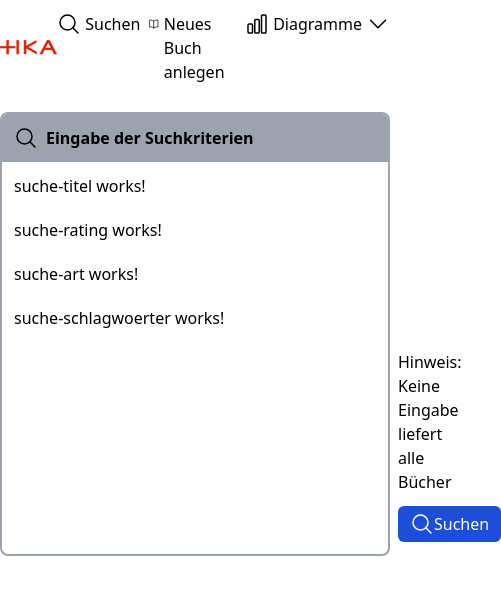
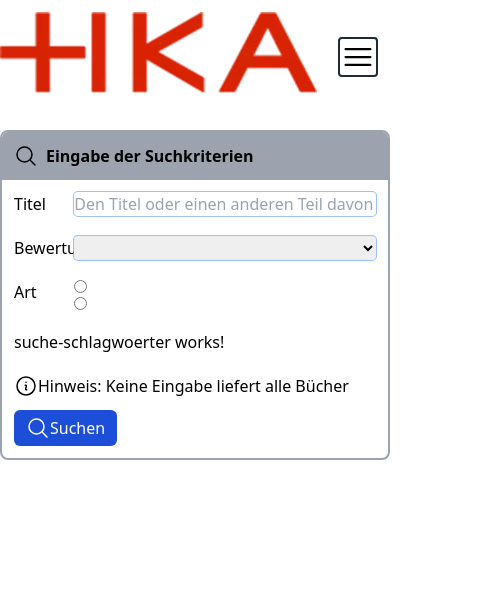
Before and after one commit to niroe22/Seminar, an Angular app: page /suche in a window 390 px wide. Shown: the top 594 px of the page, 501 px wide, since content can reach past the window. Built offline with nearby package versions, Linux system fonts and the light colour scheme.

Commit message:
New Tailwind app

```diff
--- a/package.json
+++ b/package.json
@@ -18,6 +18,7 @@
     "@angular/platform-browser": "^17.3.0",
     "@angular/platform-browser-dynamic": "^17.3.0",
     "@angular/router": "^17.3.0",
+    "loglevel": "^1.9.1",
     "rxjs": "~7.8.0",
     "tslib": "^2.3.0",
     "zone.js": "~0.14.3"
@@ -35,6 +36,8 @@
     "karma-jasmine": "~5.1.0",
     "karma-jasmine-html-reporter": "~2.1.0",
     "postcss": "^8.4.38",
+    "prettier": "^3.2.5",
+    "prettier-plugin-tailwindcss": "^0.5.14",
     "tailwindcss": "^3.4.3",
     "typescript": "~5.4.2"
   }
--- a/src/app/app.routes.ts
+++ b/src/app/app.routes.ts
@@ -5,5 +5,4 @@ import {SucheComponent} from "./suche/suche.component";
 export const routes: Routes = [
   {'path': '', component:HomeComponent},
   {'path': 'suche', component:SucheComponent},
-  {'path': '', component:HomeComponent},
 ];
--- a/src/app/layout/header/header.component.html
+++ b/src/app/layout/header/header.component.html
@@ -1,4 +1,16 @@
-<div class="pt-3 flex justify-items-center items-center">
+<nav class="pt-3 flex md:justify-start items-center md:gap-7 justify-between w-[97%]">
   <app-logo></app-logo>
-  <app-nav></app-nav>
-</div>
+  <app-nav
+    class=" nav-links md:static absolute bg-white md:min-h-fit min-h-[60vh] left-0 {{menu}} top-[-100%] md:w-auto w-full flex items-center px-3">
+  </app-nav>
+  <svg (click)="toggleMenu()"
+       class="w-10 h-10 border-gray-800 border-2 rounded cursor-pointer md:hidden"
+       fill="none"
+       stroke="currentColor"
+       stroke-width="1.5"
+       viewBox="0 0 24 24"
+       xmlns="http://www.w3.org/2000/svg">
+    <path d="M3.75 6.75h16.5M3.75 12h16.5m-16.5 5.25h16.5" stroke-linecap="round" stroke-linejoin="round" />
+  </svg>
+
+</nav>
--- a/src/app/layout/header/header.component.ts
+++ b/src/app/layout/header/header.component.ts
@@ -1,17 +1,26 @@
-import { Component } from '@angular/core';
-import {LogoComponent} from "./logo/logo.component";
-import {NavComponent} from "./nav/nav.component";
+import { Component } from "@angular/core";
+import { LogoComponent } from "./logo/logo.component";
+import { NavComponent } from "./nav/nav.component";
 
 @Component({
-  selector: 'app-header',
+  selector: "app-header",
   standalone: true,
   imports: [
     LogoComponent,
     NavComponent
   ],
-  templateUrl: './header.component.html',
-  styleUrl: './header.component.css'
+  templateUrl: "./header.component.html",
+  styleUrl: "./header.component.css"
 })
 export class HeaderComponent {
+  menu: string = "top[-100%]";
+
+  toggleMenu() {
+    if (this.menu === "top[-100%]") {
+      this.menu = "top[10%]";
+    } else {
+      this.menu = "top[-100%]";
+    }
+  }
 
 }
--- a/src/app/layout/header/nav/nav.component.html
+++ b/src/app/layout/header/nav/nav.component.html
@@ -1,34 +1,45 @@
-<ul class="flex flex-row gap-2">
-  <li>
+<ul class="flex md:flex-row flex-col md:items-center md:gap-2 gap-5">
+  <li class="hover:scale-105 active:text-gray-600">
     <a
       class="flex flex-row gap-1"
       routerLink="/suche"
       routerLinkActive="actice"
     >
-      <svg xmlns="http://www.w3.org/2000/svg" fill="none" viewBox="0 0 24 24" stroke-width="1.5" stroke="currentColor" class="w-6 h-6">
-        <path stroke-linecap="round" stroke-linejoin="round" d="m21 21-5.197-5.197m0 0A7.5 7.5 0 1 0 5.196 5.196a7.5 7.5 0 0 0 10.607 10.607Z" />
+      <svg class="w-6 h-6" fill="none" stroke="currentColor" stroke-width="1.5" viewBox="0 0 24 24"
+           xmlns="http://www.w3.org/2000/svg">
+        <path d="m21 21-5.197-5.197m0 0A7.5 7.5 0 1 0 5.196 5.196a7.5 7.5 0 0 0 10.607 10.607Z" stroke-linecap="round"
+              stroke-linejoin="round" />
       </svg>
       <span>Suchen</span>
     </a>
   </li>
-  <li>
+  <li class="hover:scale-105">
     <a class="flex flex-row gap-1"
        routerLink="/create"
     >
-      <svg xmlns="http://www.w3.org/2000/svg" fill="none" viewBox="0 0 24 24" stroke-width="1.5" stroke="currentColor" class="w-6 h-6">
-        <path stroke-linecap="round" stroke-linejoin="round" d="M12 6.042A8.967 8.967 0 0 0 6 3.75c-1.052 0-2.062.18-3 .512v14.25A8.987 8.987 0 0 1 6 18c2.305 0 4.408.867 6 2.292m0-14.25a8.966 8.966 0 0 1 6-2.292c1.052 0 2.062.18 3 .512v14.25A8.987 8.987 0 0 0 18 18a8.967 8.967 0 0 0-6 2.292m0-14.25v14.25" />
+      <svg class="w-6 h-6" fill="none" stroke="currentColor" stroke-width="1.5" viewBox="0 0 24 24"
+           xmlns="http://www.w3.org/2000/svg">
+        <path
+          d="M12 6.042A8.967 8.967 0 0 0 6 3.75c-1.052 0-2.062.18-3 .512v14.25A8.987 8.987 0 0 1 6 18c2.305 0 4.408.867 6 2.292m0-14.25a8.966 8.966 0 0 1 6-2.292c1.052 0 2.062.18 3 .512v14.25A8.987 8.987 0 0 0 18 18a8.967 8.967 0 0 0-6 2.292m0-14.25v14.25"
+          stroke-linecap="round"
+          stroke-linejoin="round" />
       </svg>
       <span>Neues Buch anlegen</span>
     </a>
   </li>
-  <li>
+  <li class="hover:scale-105">
     <a class="flex flex-row gap-1">
-      <svg xmlns="http://www.w3.org/2000/svg" fill="none" viewBox="0 0 24 24" stroke-width="1.5" stroke="currentColor" class="w-6 h-6">
-        <path stroke-linecap="round" stroke-linejoin="round" d="M3 13.125C3 12.504 3.504 12 4.125 12h2.25c.621 0 1.125.504 1.125 1.125v6.75C7.5 20.496 6.996 21 6.375 21h-2.25A1.125 1.125 0 0 1 3 19.875v-6.75ZM9.75 8.625c0-.621.504-1.125 1.125-1.125h2.25c.621 0 1.125.504 1.125 1.125v11.25c0 .621-.504 1.125-1.125 1.125h-2.25a1.125 1.125 0 0 1-1.125-1.125V8.625ZM16.5 4.125c0-.621.504-1.125 1.125-1.125h2.25C20.496 3 21 3.504 21 4.125v15.75c0 .621-.504 1.125-1.125 1.125h-2.25a1.125 1.125 0 0 1-1.125-1.125V4.125Z" />
+      <svg class="w-6 h-6" fill="none" stroke="currentColor" stroke-width="1.5" viewBox="0 0 24 24"
+           xmlns="http://www.w3.org/2000/svg">
+        <path
+          d="M3 13.125C3 12.504 3.504 12 4.125 12h2.25c.621 0 1.125.504 1.125 1.125v6.75C7.5 20.496 6.996 21 6.375 21h-2.25A1.125 1.125 0 0 1 3 19.875v-6.75ZM9.75 8.625c0-.621.504-1.125 1.125-1.125h2.25c.621 0 1.125.504 1.125 1.125v11.25c0 .621-.504 1.125-1.125 1.125h-2.25a1.125 1.125 0 0 1-1.125-1.125V8.625ZM16.5 4.125c0-.621.504-1.125 1.125-1.125h2.25C20.496 3 21 3.504 21 4.125v15.75c0 .621-.504 1.125-1.125 1.125h-2.25a1.125 1.125 0 0 1-1.125-1.125V4.125Z"
+          stroke-linecap="round"
+          stroke-linejoin="round" />
       </svg>
       <span>Diagramme</span>
-      <svg xmlns="http://www.w3.org/2000/svg" fill="none" viewBox="0 0 24 24" stroke-width="1.5" stroke="currentColor" class="w-6 h-6">
-        <path stroke-linecap="round" stroke-linejoin="round" d="m19.5 8.25-7.5 7.5-7.5-7.5" />
+      <svg class="w-6 h-6" fill="none" stroke="currentColor" stroke-width="1.5" viewBox="0 0 24 24"
+           xmlns="http://www.w3.org/2000/svg">
+        <path d="m19.5 8.25-7.5 7.5-7.5-7.5" stroke-linecap="round" stroke-linejoin="round" />
       </svg>
 
     </a>
--- a/src/app/suche/suche-art/suche-art.component.html
+++ b/src/app/suche/suche-art/suche-art.component.html
@@ -1 +1,10 @@
-<p>suche-art works!</p>
+<div class="grid grid-cols-6">
+  <label>Art</label>
+  <div class="flex flex-col col-span-5 items-start gap-1">
+    <input
+      type="radio"
+    >
+    <input
+      type="radio">
+  </div>
+</div>
--- a/src/app/suche/suche-rating/suche-rating.component.html
+++ b/src/app/suche/suche-rating/suche-rating.component.html
@@ -1 +1,19 @@
-<p>suche-rating works!</p>
+<div class="grid grid-cols-6">
+  <label>Bewertung</label>
+  <div class="col-span-5">
+    <select
+      (change)="onChange($event)"
+      [(ngModel)]="rating"
+      class="col-span-5 w-full ring-1 rounded"
+      name="rating"
+      title="Bewertung"
+    >
+      <option value=""></option>
+      <option value="5">5</option>
+      <option value="4">4</option>
+      <option value="3">3</option>
+      <option value="2">2</option>
+      <option value="1">1</option>
+    </select>
+  </div>
+</div>
--- a/src/app/suche/suche-rating/suche-rating.component.ts
+++ b/src/app/suche/suche-rating/suche-rating.component.ts
@@ -1,12 +1,35 @@
-import { Component } from '@angular/core';
+import { Component, Output } from "@angular/core";
+import { FormsModule } from "@angular/forms";
+import { Subject } from "rxjs";
+import log from "loglevel";
 
+/**
+ * Komponente f&uuml;r den CSS-Selektor <code>app-suche-rating</code>
+ */
 @Component({
-  selector: 'app-suche-rating',
-  standalone: true,
-  imports: [],
-  templateUrl: './suche-rating.component.html',
-  styleUrl: './suche-rating.component.css'
+  selector: "app-suche-rating",
+  templateUrl: "./suche-rating.component.html",
+  imports: [FormsModule],
+  standalone: true
 })
 export class SucheRatingComponent {
+  protected rating = "";
 
+  @Output()
+  protected readonly rating$ = new Subject<number | undefined>();
+
+  constructor() {
+    log.debug("SucheRatingComponent()");
+  }
+
+  protected onChange(event: Event) {
+    // https://stackoverflow.com/questions/44321326/property-value-does-not-exist-on-type-eventtarget-in-typescript
+    const { value } = event.target as HTMLSelectElement;
+    log.debug("SucheRatingComponent.onChange: value=", value);
+    if (value === "") {
+      this.rating$.next(undefined); // eslint-disable-line unicorn/no-useless-undefined
+    } else {
+      this.rating$.next(Number.parseInt(value, 10));
+    }
+  }
 }
--- a/src/app/suche/suche-titel/suche-titel.component.html
+++ b/src/app/suche/suche-titel/suche-titel.component.html
@@ -1 +1,10 @@
-<p>suche-titel works!</p>
+<div class="grid grid-cols-6">
+  <label for="titleInput">Titel</label>
+  <input (blur)="onBlur()"
+         [(ngModel)]="titel"
+         class=" col-span-5 w-full ring-1 rounded "
+         id="titleInput"
+         name="titel"
+         placeholder="Den Titel oder einen anderen Teil davon eingeben"
+  >
+</div>
--- a/src/app/suche/suche-titel/suche-titel.component.ts
+++ b/src/app/suche/suche-titel/suche-titel.component.ts
@@ -1,12 +1,39 @@
-import { Component } from '@angular/core';
+import { Component, Output } from "@angular/core";
+import { FormsModule } from "@angular/forms";
+import { Subject } from "rxjs";
+import log from "loglevel";
 
+/**
+ * Komponente f&uuml;r den CSS-Selektor <code>app-suche-titel</code>
+ */
 @Component({
-  selector: 'app-suche-titel',
-  standalone: true,
-  imports: [],
-  templateUrl: './suche-titel.component.html',
-  styleUrl: './suche-titel.component.css'
+  selector: "app-suche-titel",
+  templateUrl: "./suche-titel.component.html",
+  imports: [FormsModule],
+  standalone: true
 })
 export class SucheTitelComponent {
+  protected titel = "";
 
+  // Event Binding: <app-suche-titel (titel$)="myFunc($event)">
+  // in RxJS: Observables = Event-Streaming mit Promises
+  // @Output() dekoriert ein Subject, das von Observable abgeleitet ist und noch next() hat
+  // Ein Subject kann MEHRERE Observer benachrichtigen ("Multicast")
+  // https://angular.io/guide/component-interaction#parent-listens-for-child-event
+
+  // Suffix "$" wird als "Finnish Notation" bezeichnet
+  // Ben Lesh ist Projektleiter von RxJS https://medium.com/@benlesh/observables-and-finnish-notation-df8356ed1c9b
+  // Idee für $ von Andre Staltz @andrestaltz bei X, der aus Finnland stammt
+  // TODO Funktion "output" fuer Signals in @angular/core
+  @Output()
+  protected readonly titel$ = new Subject<string>();
+
+  constructor() {
+    log.debug("SucheTitelComponent()");
+  }
+
+  protected onBlur() {
+    log.debug(`SucheTitelComponent.onBlur: titel=${this.titel}`);
+    this.titel$.next(this.titel);
+  }
 }
--- a/src/app/suche/suchformular/suchformular.component.html
+++ b/src/app/suche/suchformular/suchformular.component.html
@@ -1,9 +1,9 @@
 <div class="border-2 border-gray-400 rounded-lg mt-7">
   <div class="bg-gray-400 font-bold pl-3 py-3 rounded-t-md flex gap-2">
-    <svg xmlns="http://www.w3.org/2000/svg" fill="none" viewBox="0 0 24 24" stroke-width="1.5" stroke="currentColor"
-         class="w-6 h-6">
-      <path stroke-linecap="round" stroke-linejoin="round"
-            d="m21 21-5.197-5.197m0 0A7.5 7.5 0 1 0 5.196 5.196a7.5 7.5 0 0 0 10.607 10.607Z"/>
+    <svg class="w-6 h-6" fill="none" stroke="currentColor" stroke-width="1.5" viewBox="0 0 24 24"
+         xmlns="http://www.w3.org/2000/svg">
+      <path d="m21 21-5.197-5.197m0 0A7.5 7.5 0 1 0 5.196 5.196a7.5 7.5 0 0 0 10.607 10.607Z" stroke-linecap="round"
+            stroke-linejoin="round" />
     </svg>
     <span>Eingabe der Suchkriterien</span>
   </div>
@@ -13,21 +13,24 @@
       <app-suche-rating></app-suche-rating>
       <app-suche-art></app-suche-art>
       <app-suche-schlagwoerter></app-suche-schlagwoerter>
-      <div class="flex flex-col gap-y-3 pl-96">
-        <div class="flex">
-          <svg xmlns="http://www.w3.org/2000/svg" fill="none" viewBox="0 0 24 24" stroke-width="1.5"
-               stroke="currentColor" class="w-6 h-6">
-            <path stroke-linecap="round" stroke-linejoin="round"
-                  d="m11.25 11.25.041-.02a.75.75 0 0 1 1.063.852l-.708 2.836a.75.75 0 0 0 1.063.853l.041-.021M21 12a9 9 0 1 1-18 0 9 9 0 0 1 18 0Zm-9-3.75h.008v.008H12V8.25Z"/>
+      <div class="flex flex-col gap-y-3 ">
+        <div class="flex flex-row">
+          <svg class="w-6 h-6" fill="none" stroke="currentColor" stroke-width="1.5"
+               viewBox="0 0 24 24" xmlns="http://www.w3.org/2000/svg">
+            <path
+              d="m11.25 11.25.041-.02a.75.75 0 0 1 1.063.852l-.708 2.836a.75.75 0 0 0 1.063.853l.041-.021M21 12a9 9 0 1 1-18 0 9 9 0 0 1 18 0Zm-9-3.75h.008v.008H12V8.25Z"
+              stroke-linecap="round"
+              stroke-linejoin="round" />
           </svg>
           <span>Hinweis: Keine Eingabe liefert alle Bücher</span>
         </div>
         <div>
           <button class="rounded-md bg-blue-700 flex px-3 py-1.5">
-            <svg xmlns="http://www.w3.org/2000/svg" fill="none" viewBox="0 0 24 24" stroke-width="1.5"
-                 stroke="currentColor" class="w-6 h-6">
-              <path class="text-white" stroke-linecap="round" stroke-linejoin="round"
-                    d="m21 21-5.197-5.197m0 0A7.5 7.5 0 1 0 5.196 5.196a7.5 7.5 0 0 0 10.607 10.607Z"/>
+            <svg class="w-6 h-6" fill="none" stroke="currentColor" stroke-width="1.5"
+                 viewBox="0 0 24 24" xmlns="http://www.w3.org/2000/svg">
+              <path class="text-white" d="m21 21-5.197-5.197m0 0A7.5 7.5 0 1 0 5.196 5.196a7.5 7.5 0 0 0 10.607 10.607Z"
+                    stroke-linecap="round"
+                    stroke-linejoin="round" />
             </svg>
             <span class="text-white">Suchen</span>
           </button>
```
Also changed, not shown: .prettierrc.json (added), 1 other file (tests, documents, lock files or other folders).
